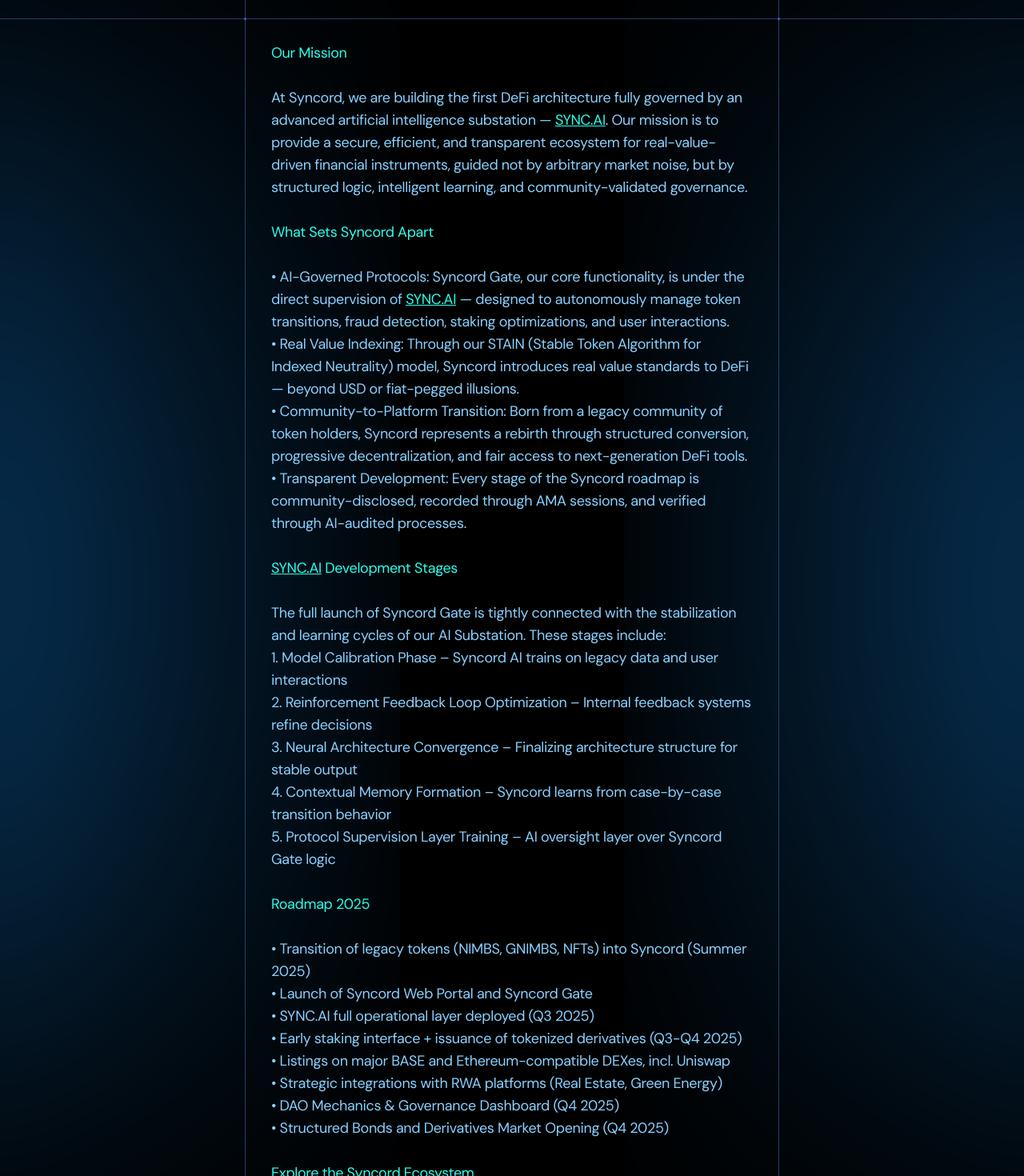
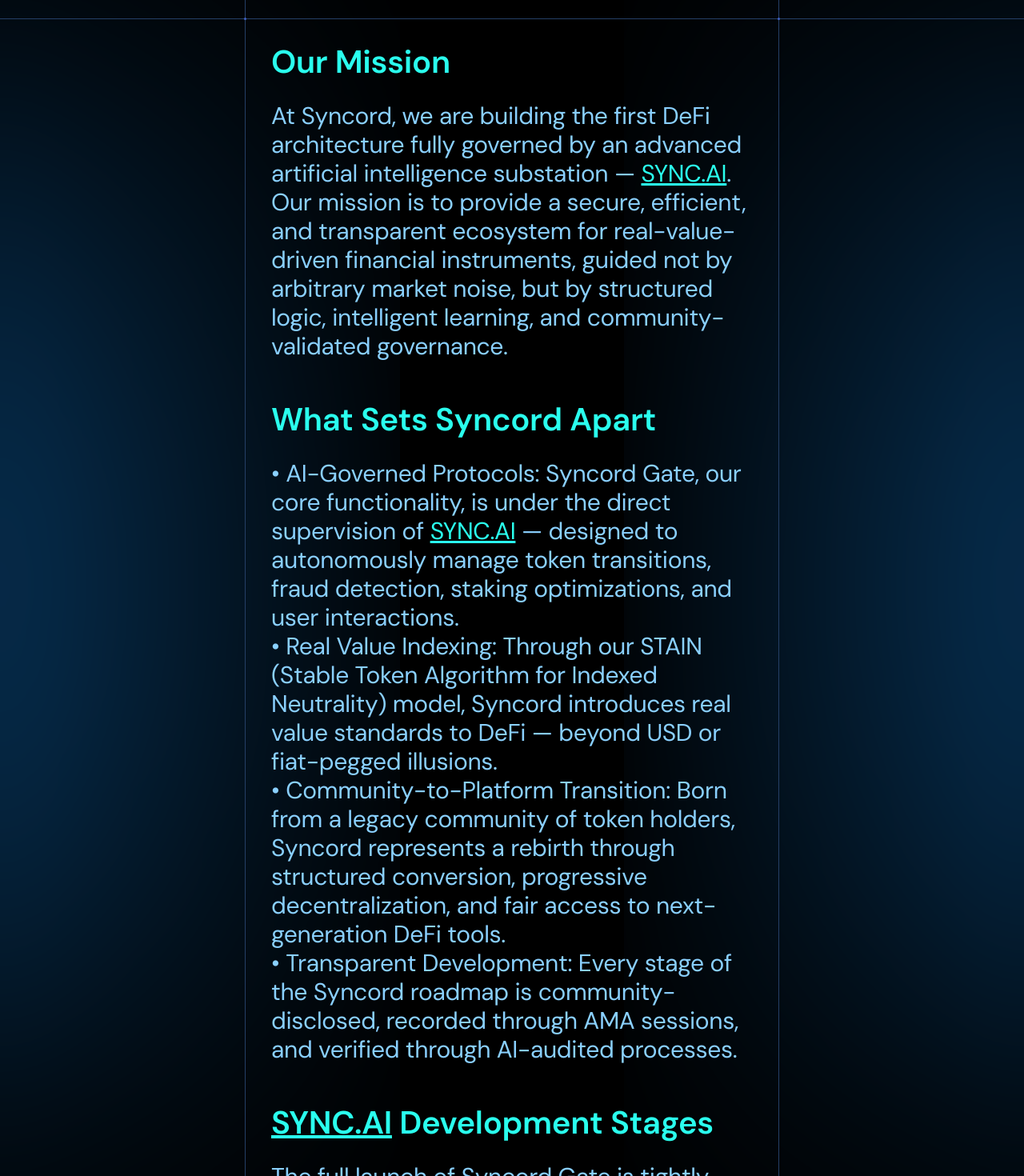
Before and after one commit to valeriyFrontend/syncord, a Next.js app: page / in a window 1280 px wide. Shown: the part 1040-2510 px from the top of the page at 80% size. Built offline with nearby package versions, Linux system fonts and the light colour scheme.

Commit message:
Refactor SyncordProtocol component to improve semantic structure and styling consistency by updating headings to h2, enhancing text clarity, and wrapping content in paragraphs for better readability.

```diff
--- a/src/sections/SyncordProtocol.tsx
+++ b/src/sections/SyncordProtocol.tsx
@@ -17,11 +17,14 @@
         <Image src="/img/shape.svg" alt="Logo" width={80} height={80} />
       </div>
       <div className="border-border-secondary border-y-[1px] w-full flex justify-center">
-        <div className="relative text-lg tracking-[-0.02em] max-w-[668px] text-text-accent-3 py-[28px] px-[32px] border-border-secondary border-x-[1px]">
-          <h2 className="text-text-accent-4">Our Mission</h2>
+        <div className="relative tracking-[-0.02em] max-w-[668px] text-text-accent-3 py-[28px] px-[32px] border-border-secondary border-x-[1px]">
+          <h2 className="text-text-accent-4 text-xl md:text-xxl font-semibold">
+            Our Mission
+          </h2>
           <br />
-          At Syncord, we are building the first DeFi architecture fully governed
-          by an advanced artificial intelligence substation —{" "}
+          <p className="text-sm md:text-3xl">
+            At Syncord, we are building the first DeFi architecture fully
+            governed by an advanced artificial intelligence substation —{" "}
             <a
               href="https://www.sync.ai/"
               target="_blank"
@@ -32,13 +35,18 @@
             </a>
             . Our mission is to provide a secure, efficient, and transparent
             ecosystem for real-value-driven financial instruments, guided not by
-          arbitrary market noise, but by structured logic, intelligent learning,
-          and community-validated governance.
+            arbitrary market noise, but by structured logic, intelligent
+            learning, and community-validated governance.
+          </p>
           <br />
           <br />
-          <h2 className="text-text-accent-4">What Sets Syncord Apart</h2>
-          <br />• AI-Governed Protocols: Syncord Gate, our core functionality,
-          is under the direct supervision of{" "}
+          <h2 className="text-text-accent-4 text-xl md:text-xxl font-semibold">
+            What Sets Syncord Apart
+          </h2>
+          <br />
+          <p className="text-sm md:text-3xl">
+            • AI-Governed Protocols: Syncord Gate, our core functionality, is
+            under the direct supervision of{" "}
             <a
               href="https://www.sync.ai/"
               target="_blank"
@@ -47,20 +55,21 @@
             >
               SYNC.AI
             </a>{" "}
-          — designed to autonomously manage token transitions, fraud detection,
-          staking optimizations, and user interactions. <br />• Real Value
-          Indexing: Through our STAIN (Stable Token Algorithm for Indexed
-          Neutrality) model, Syncord introduces real value standards to DeFi —
-          beyond USD or fiat-pegged illusions. <br />• Community-to-Platform
-          Transition: Born from a legacy community of token holders, Syncord
-          represents a rebirth through structured conversion, progressive
-          decentralization, and fair access to next-generation DeFi tools.{" "}
-          <br />• Transparent Development: Every stage of the Syncord roadmap is
-          community-disclosed, recorded through AMA sessions, and verified
-          through AI-audited processes.
+            — designed to autonomously manage token transitions, fraud
+            detection, staking optimizations, and user interactions. <br />•
+            Real Value Indexing: Through our STAIN (Stable Token Algorithm for
+            Indexed Neutrality) model, Syncord introduces real value standards
+            to DeFi — beyond USD or fiat-pegged illusions. <br />•
+            Community-to-Platform Transition: Born from a legacy community of
+            token holders, Syncord represents a rebirth through structured
+            conversion, progressive decentralization, and fair access to
+            next-generation DeFi tools. <br />• Transparent Development: Every
+            stage of the Syncord roadmap is community-disclosed, recorded
+            through AMA sessions, and verified through AI-audited processes.
+          </p>
           <br />
           <br />
-          <h2 className="text-text-accent-4">
+          <h2 className="text-text-accent-4 text-xl md:text-xxl font-semibold">
             <a
               href="https://www.sync.ai/"
               target="_blank"
@@ -72,40 +81,52 @@
             Development Stages
           </h2>
           <br />
+          <p className="text-sm md:text-3xl">
             The full launch of Syncord Gate is tightly connected with the
             stabilization and learning cycles of our AI Substation. These stages
             include: <br />
-          1. Model Calibration Phase – Syncord AI trains on legacy data and user
-          interactions
-          <br /> 2. Reinforcement Feedback Loop Optimization – Internal feedback
-          systems refine decisions
-          <br /> 3. Neural Architecture Convergence – Finalizing architecture
+            • Model Calibration Phase – Syncord AI trains on legacy data and
+            user interactions
+            <br /> • Reinforcement Feedback Loop Optimization – Internal
+            feedback systems refine decisions
+            <br /> • Neural Architecture Convergence – Finalizing architecture
             structure for stable output
-          <br /> 4. Contextual Memory Formation – Syncord learns from
+            <br /> • Contextual Memory Formation – Syncord learns from
             case-by-case transition behavior
-          <br /> 5. Protocol Supervision Layer Training – AI oversight layer
+            <br /> • Protocol Supervision Layer Training – AI oversight layer
             over Syncord Gate logic
+          </p>
           <br />
           <br />
-          <h2 className="text-text-accent-4">Roadmap 2025</h2>
-          <br />• Transition of legacy tokens (NIMBS, GNIMBS, NFTs) into Syncord
+          <h2 className="text-text-accent-4 text-xl md:text-xxl font-semibold">
+            Roadmap 2025
+          </h2>
+          <br />
+          <p className="text-sm md:text-3xl">
+            • Transition of legacy tokens (NIMBS, GNIMBS, NFTs) into Syncord
             (Summer 2025) <br />• Launch of Syncord Web Portal and Syncord Gate{" "}
             <br />• SYNC.AI full operational layer deployed (Q3 2025) <br />•
             Early staking interface + issuance of tokenized derivatives (Q3-Q4
             2025) <br />• Listings on major BASE and Ethereum-compatible DEXes,
             incl. Uniswap
-          <br />• Strategic integrations with RWA platforms (Real Estate, Green
-          Energy) <br />• DAO Mechanics & Governance Dashboard (Q4 2025) <br />•
-          Structured Bonds and Derivatives Market Opening (Q4 2025)
+            <br />• Strategic integrations with RWA platforms (Real Estate,
+            Green Energy) <br />• DAO Mechanics & Governance Dashboard (Q4 2025){" "}
+            <br />• Structured Bonds and Derivatives Market Opening (Q4 2025)
+          </p>
           <br />
           <br />
-          <h2 className="text-text-accent-4">Explore the Syncord Ecosystem</h2>
-          <br />• Decentralized AI Governance <br />• Syncord Gate — Migration
+          <h2 className="text-text-accent-4 text-xl md:text-xxl font-semibold">
+            Explore the Syncord Ecosystem
+          </h2>
+          <br />
+          <p className="text-sm md:text-3xl">
+            • Decentralized AI Governance <br />• Syncord Gate — Migration
             Portal
             <br />• STAIN Real-Value Model <br />• Tokenized Derivatives and
-          Dynamic Staking <br />• DAO & Governance Tiers <br />• Syncord for RWA
-          and Infrastructure Partners redefine what&apos;s possible in
+            Dynamic Staking <br />• DAO & Governance Tiers <br />• Syncord for
+            RWA and Infrastructure Partners redefine what&apos;s possible in
             decentralized finance.
+          </p>
           {["bottom-left", "bottom-right", "top-left", "top-right"].map(
             (position) => (
               <Dot key={position} position={position as DotPosition} />
```
Lines whose indentation alone changed are shown as unchanged.
